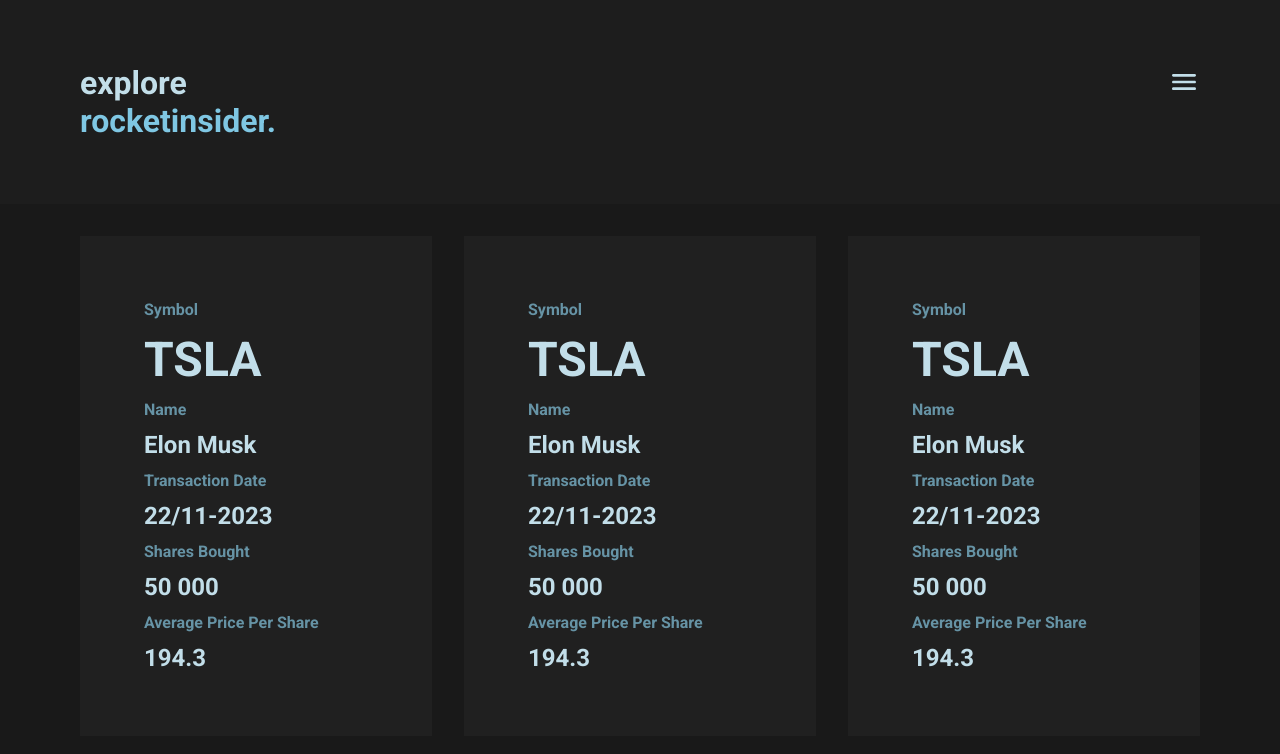
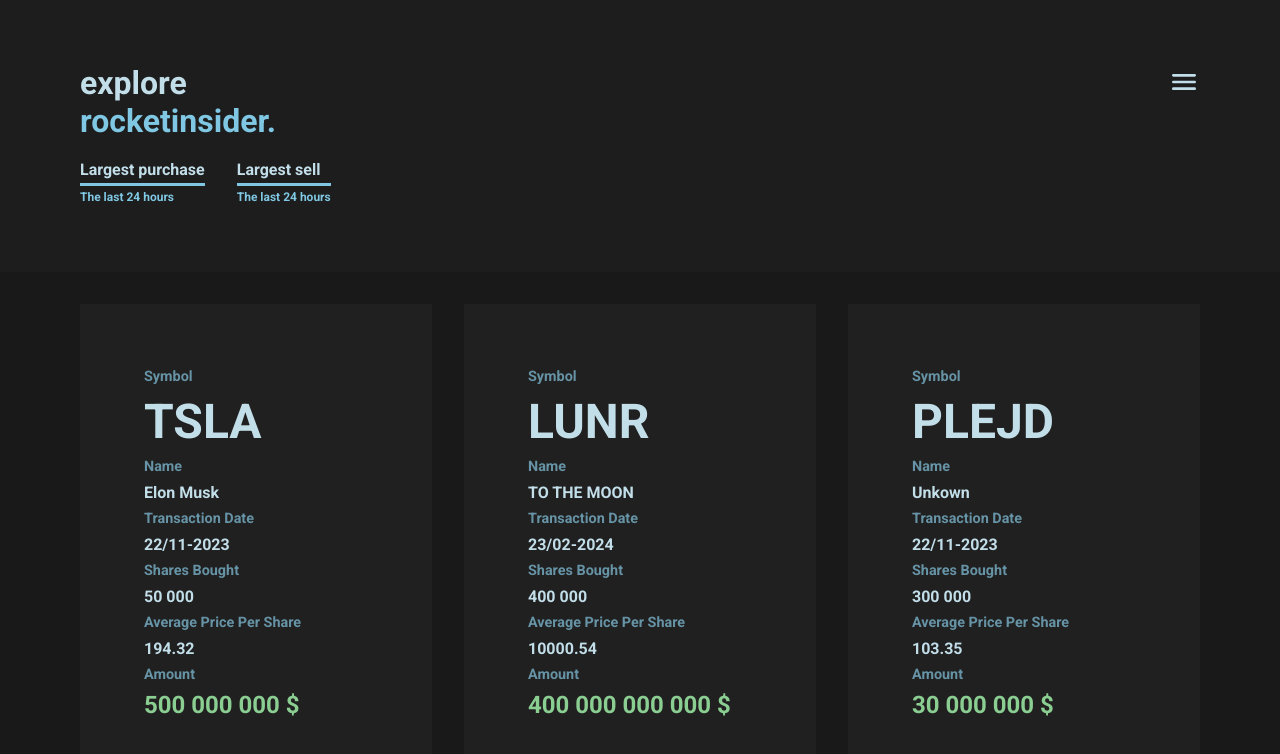
Before and after one commit to jolley34/rocketinsider, a React (Create React App) app: page /transactions in a window 1280 px wide. Shown: the top 754 px of the page. Built offline with nearby package versions, Linux system fonts and the light colour scheme.

Commit message:
fixed bug with navbar click 2t imes

```diff
--- a/src/Routes/Routes.tsx
+++ b/src/Routes/Routes.tsx
@@ -9,7 +9,7 @@
     element: <App />,
     children: [
       { path: "", element: <HomePage /> },
-      { path: "transactions", element: <TransactionPage /> },
+      { path: "/transactions", element: <TransactionPage /> },
     ],
   },
 ]);
--- a/src/components/Navbar.tsx
+++ b/src/components/NavbarHome.tsx
@@ -32,17 +32,17 @@
   font-size: 1.25rem;
 `;
 
-function Navbar() {
+function NavbarHome() {
   return (
     <NavbarContainer>
       <Flex>
-        <Link to="transactions">
+        <Link to="/transactions">
           <ListItem>Largest purchase</ListItem>
           <ListItemSub>The last 24 hours</ListItemSub>
         </Link>
       </Flex>
       <Flex>
-        <Link to="transactions">
+        <Link to="/transactions">
           <ListItem>Largest sell</ListItem>
           <ListItemSub>The last 24 hours</ListItemSub>
         </Link>
@@ -51,4 +51,4 @@
   );
 }
 
-export default Navbar;
+export default NavbarHome;
--- /dev/null
+++ b/src/components/NavbarTransaction.tsx
@@ -0,0 +1,53 @@
+import { Link } from "react-router-dom";
+import styled from "styled-components";
+
+const Flex = styled.div`
+  display: flex;
+  flex-direction: column;
+`;
+
+const NavbarContainer = styled.ul`
+  display: flex;
+  gap: 2rem;
+`;
+
+const ListItem = styled.li`
+  font-size: 1rem;
+  font-weight: 700;
+  color: #c2dee9;
+  border-bottom: solid 3px #7fc7e3;
+  margin-top: 1rem;
+  padding-bottom: 0.25rem;
+  padding-top: 0.25rem;
+  cursor: pointer;
+`;
+
+const ListItemSub = styled(ListItem)`
+  border-bottom: none;
+  margin-top: 0rem;
+  text-align: left;
+  font-weight: 700;
+  color: #7fc7e3;
+  font-size: 0.75rem;
+`;
+
+function NavbarTransaction() {
+  return (
+    <NavbarContainer>
+      <Flex>
+        <Link to="/transactions">
+          <ListItem>Largest purchase</ListItem>
+          <ListItemSub>The last 24 hours</ListItemSub>
+        </Link>
+      </Flex>
+      <Flex>
+        <Link to="/transactions">
+          <ListItem>Largest sell</ListItem>
+          <ListItemSub>The last 24 hours</ListItemSub>
+        </Link>
+      </Flex>
+    </NavbarContainer>
+  );
+}
+
+export default NavbarTransaction;
--- a/src/pages/HomePage/HomePage.tsx
+++ b/src/pages/HomePage/HomePage.tsx
@@ -1,5 +1,5 @@
 import styled from "styled-components";
-import Navbar from "../../components/Navbar";
+import NavbarHome from "../../components/NavbarHome";
 import Header from "./Header";
 
 const Flex = styled.section`
@@ -11,7 +11,7 @@
   return (
     <Flex>
       <Header />
-      <Navbar />
+      <NavbarHome />
     </Flex>
   );
 }
--- a/src/pages/InsiderTransactionsPage/TransactionHeader.tsx
+++ b/src/pages/InsiderTransactionsPage/TransactionHeader.tsx
@@ -1,6 +1,7 @@
 import { Link } from "react-router-dom";
 import styled from "styled-components";
 import Menu from "../../components/Menu";
+import NavbarTransaction from "../../components/NavbarTransaction";
 
 const FlexBetween = styled.div`
   display: flex;
@@ -37,6 +38,7 @@
       <Link to="/">
         <SubTitle>rocketinsider.</SubTitle>
       </Link>
+      <NavbarTransaction />
     </Wrapper>
   );
 }
--- a/src/pages/InsiderTransactionsPage/TransactionPage.tsx
+++ b/src/pages/InsiderTransactionsPage/TransactionPage.tsx
@@ -17,19 +17,33 @@
 const SubTitle = styled.p`
   color: #6693a5;
   font-weight: 600;
+  font-size: 0.9rem;
 `;
 
 const GridCard = styled.div`
   background-color: #202020;
-  height: 500px;
   padding: 4rem;
   display: flex;
+  gap: 0.5rem;
   flex-direction: column;
   justify-content: space-between;
 `;
 
 const Info = styled.h1`
   color: #c2dee9;
+  font-size: 1rem;
+`;
+
+/* Köp Färg Grön */
+const AmountBuyInfo = styled(Info)`
+  font-size: 1.5rem;
+  color: #8bce92;
+`;
+
+/* Sälj Färg Röd */
+const AmountSellInfo = styled(Info)`
+  font-size: 1.5rem;
+  color: #b94c46;
 `;
 
 function TransactionPage() {
@@ -47,31 +61,37 @@
           <SubTitle>Shares Bought</SubTitle>
           <Info>50 000</Info>
           <SubTitle>Average Price Per Share</SubTitle>
-          <Info>194.3</Info>
+          <Info>194.32</Info>
+          <SubTitle>Amount</SubTitle>
+          <AmountBuyInfo>500 000 000 $</AmountBuyInfo>
         </GridCard>
         <GridCard>
           <SubTitle>Symbol</SubTitle>
-          <Symbol>TSLA</Symbol>
+          <Symbol>LUNR</Symbol>
           <SubTitle>Name</SubTitle>
-          <Info>Elon Musk</Info>
+          <Info>TO THE MOON</Info>
+          <SubTitle>Transaction Date</SubTitle>
+          <Info>23/02-2024</Info>
+          <SubTitle>Shares Bought</SubTitle>
+          <Info>400 000</Info>
+          <SubTitle>Average Price Per Share</SubTitle>
+          <Info>10000.54</Info>
+          <SubTitle>Amount</SubTitle>
+          <AmountBuyInfo>400 000 000 000 $</AmountBuyInfo>
+        </GridCard>
+        <GridCard>
+          <SubTitle>Symbol</SubTitle>
+          <Symbol>PLEJD</Symbol>
+          <SubTitle>Name</SubTitle>
+          <Info>Unkown</Info>
           <SubTitle>Transaction Date</SubTitle>
           <Info>22/11-2023</Info>
           <SubTitle>Shares Bought</SubTitle>
-          <Info>50 000</Info>
+          <Info>300 000</Info>
           <SubTitle>Average Price Per Share</SubTitle>
-          <Info>194.3</Info>
-        </GridCard>
-        <GridCard>
-          <SubTitle>Symbol</SubTitle>
-          <Symbol>TSLA</Symbol>
-          <SubTitle>Name</SubTitle>
-          <Info>Elon Musk</Info>
-          <SubTitle>Transaction Date</SubTitle>
-          <Info>22/11-2023</Info>
-          <SubTitle>Shares Bought</SubTitle>
-          <Info>50 000</Info>
-          <SubTitle>Average Price Per Share</SubTitle>
-          <Info>194.3</Info>
+          <Info>103.35</Info>
+          <SubTitle>Amount</SubTitle>
+          <AmountBuyInfo>30 000 000 $</AmountBuyInfo>
         </GridCard>
       </GridContainer>
     </>
```
